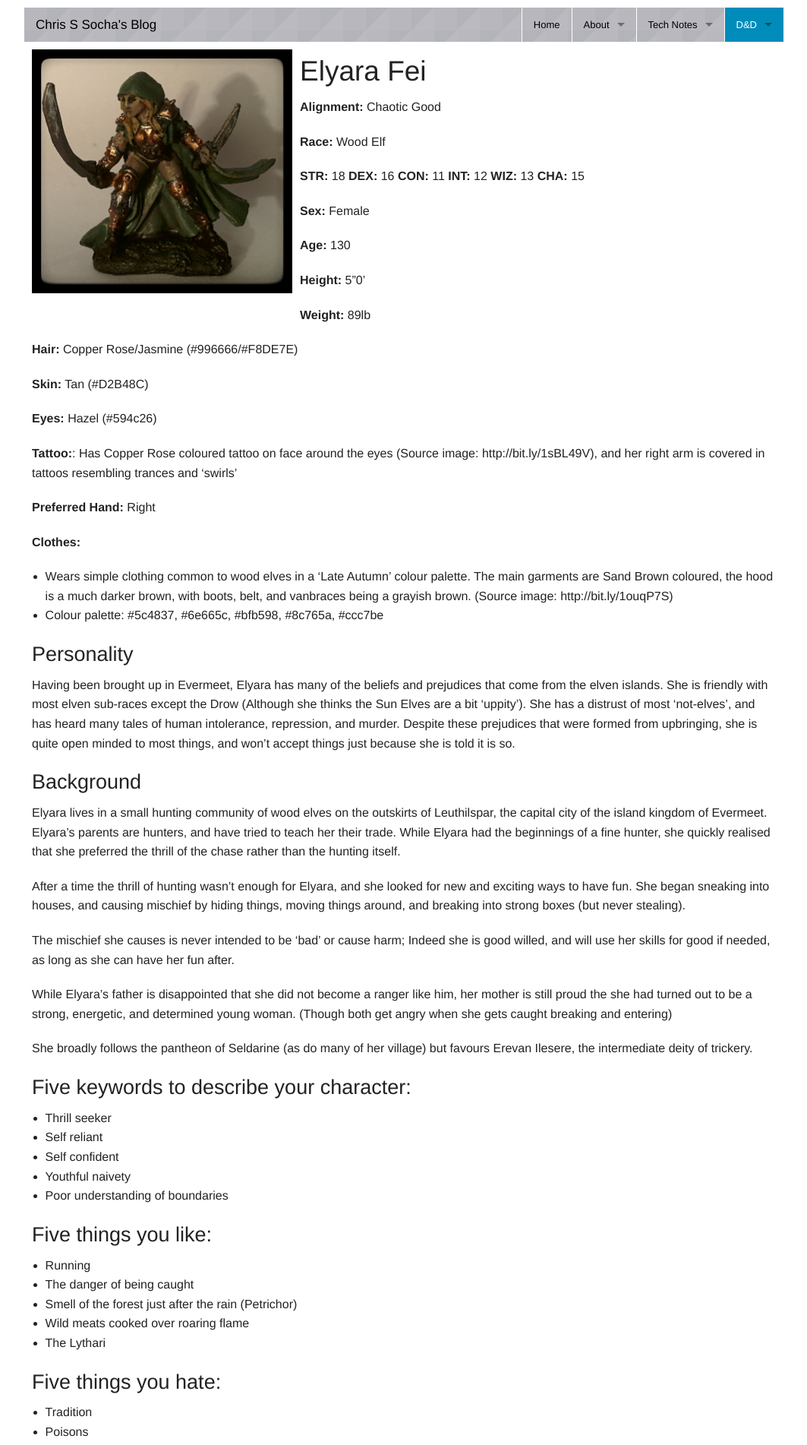
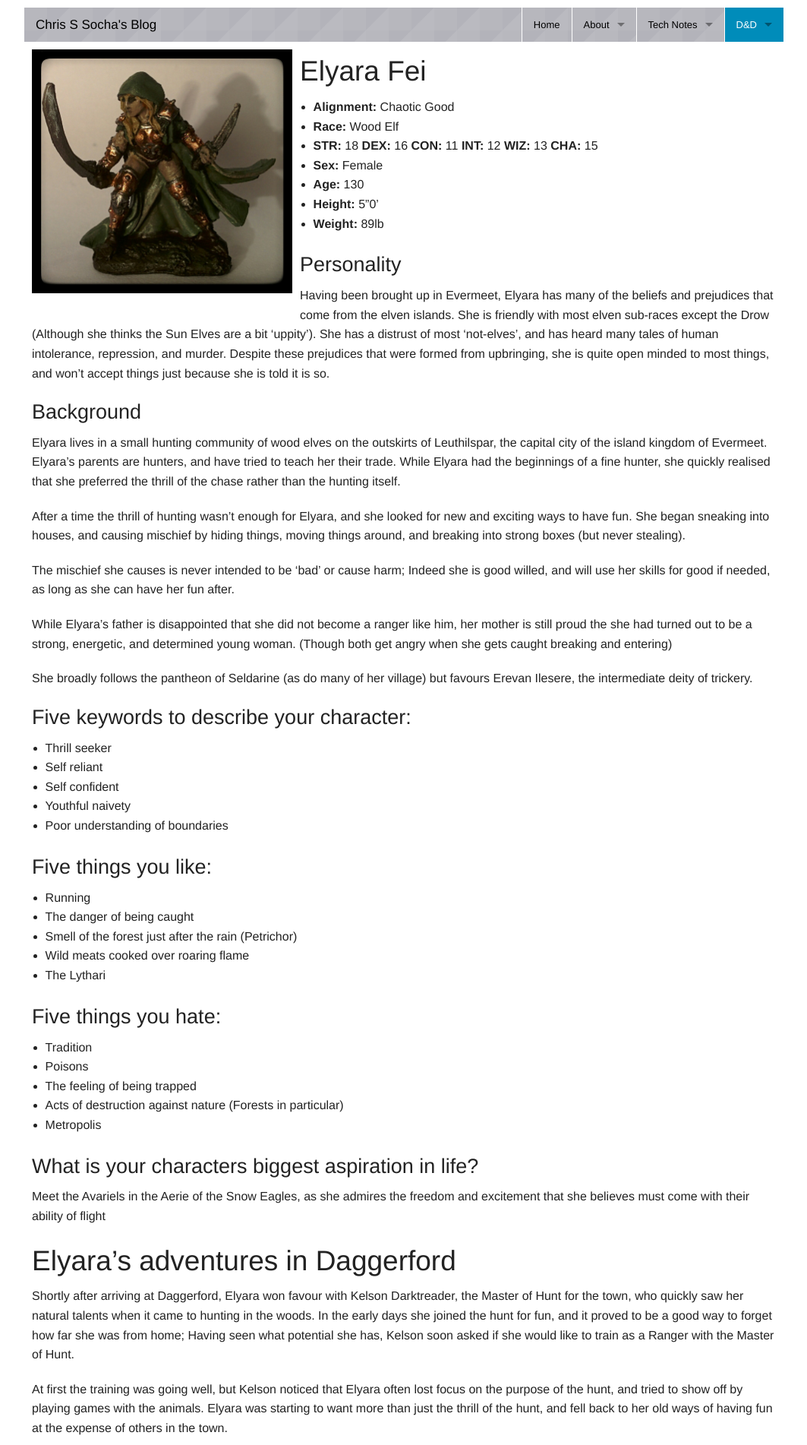
Before and after one commit to ChrisSSocha/ChrisSSocha.github.io, a Jekyll site: the page built from dnd/elyara.md, in a window 1280 px wide. Shown: the top 1902 px of the page at 76% size, without its empty margins (108-1171 px from the left). Built offline with Jekyll 4.4.1, drawn with Linux system fonts in a browser that asks for light colours.

Commit message:
Updates list style for content

```diff
--- a/assets/css/main.scss
+++ b/assets/css/main.scss
@@ -127,6 +127,10 @@ a {
   display: block;
 }
 
+.content ul {
+  display: inline-block;
+}
+
 /* terminal */
 .post pre.terminal {
   border: 1px solid #000;
--- a/dnd/elyara.md
+++ b/dnd/elyara.md
@@ -9,39 +9,13 @@ active: dnd
 
 ## Elyara Fei
 
-**Alignment:** Chaotic Good
-
-**Race:** Wood Elf
-
-**STR:** 18
-**DEX:** 16
-**CON:** 11
-**INT:** 12
-**WIZ:** 13
-**CHA:** 15
-
-**Sex:** Female
-
-**Age:** 130
-
-**Height:** 5"0'
-
-**Weight:** 89lb
-
-**Hair:** Copper Rose/Jasmine (#996666/#F8DE7E)
-
-**Skin:** Tan (#D2B48C)
-
-**Eyes:** Hazel (#594c26)
-
-**Tattoo:**: Has Copper Rose coloured tattoo on face around the eyes (Source image: http://bit.ly/1sBL49V), and her right arm is covered in tattoos resembling trances and 'swirls'
-
-**Preferred Hand:** Right
-
-**Clothes:**
-
- - Wears simple clothing common to wood elves in a 'Late Autumn' colour palette. The main garments are Sand Brown coloured, the hood is a much darker brown, with boots, belt, and vanbraces being a grayish brown. (Source image: http://bit.ly/1ouqP7S)
- - Colour palette: #5c4837, #6e665c, #bfb598, #8c765a, #ccc7be
+* **Alignment:** Chaotic Good
+* **Race:** Wood Elf
+* **STR:** 18 **DEX:** 16 **CON:** 11 **INT:** 12 **WIZ:** 13 **CHA:** 15
+* **Sex:** Female
+* **Age:** 130
+* **Height:** 5"0'
+* **Weight:** 89lb
 
 ###Personality
 
```
Also changed, not shown: _notes/design-patterns/index.md (+1 -1 lines).
